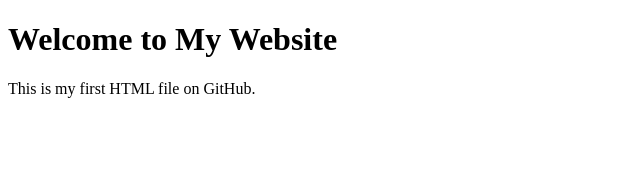
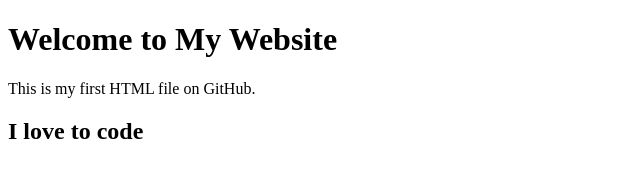
Before and after one commit to vida-carriere/my-first-repo, a plain HTML site: page index.html in a window 1280 px wide. Shown: the whole page, without its empty margins (0-640 px from the left). Drawn offline with Linux system fonts and the light colour scheme.

Commit message:
Update index.html
Updated index.html

```diff
--- a/index.html
+++ b/index.html
@@ -6,5 +6,7 @@
 <body>
   <h1>Welcome to My Website</h1>
   <p>This is my first HTML file on GitHub.</p>
+
+  <h2>I love to code</h2>
 </body>
 </html>
```
